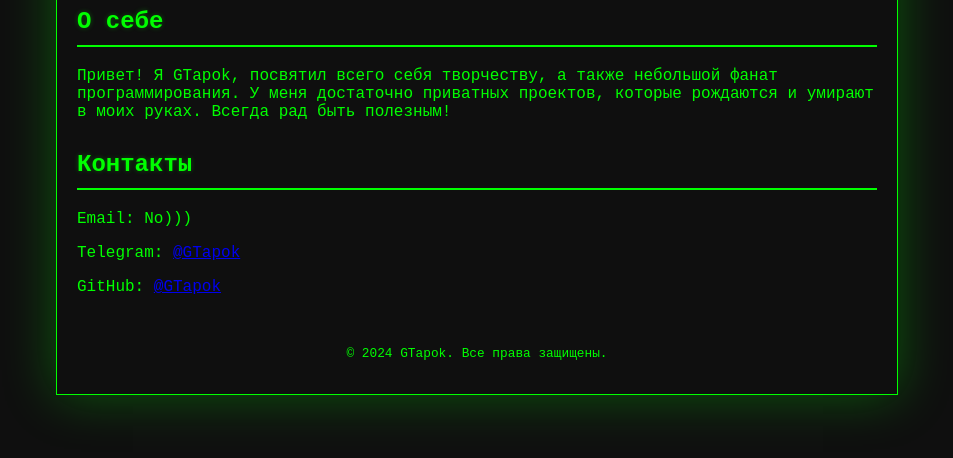
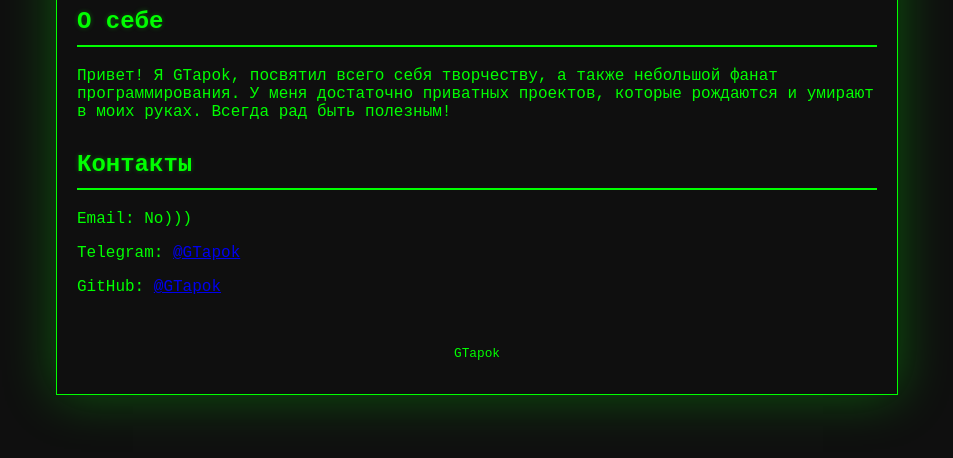
Before and after one commit to GTapok/GTapok, a plain HTML site: page index.html in a window 1280 px wide. Shown: the part 236-694 px from the top of the page, without its empty margins (163-1116 px from the left). Drawn offline with Linux system fonts and the light colour scheme.

Commit message:
Update index.html

```diff
--- a/index.html
+++ b/index.html
@@ -34,7 +34,7 @@
             </section>
         </main>
         <footer class="footer">
-            <p>&copy; 2024 GTapok. Все права защищены.</p>
+            <p>GTapok</p>
         </footer>
     </div>
 </body>
```
